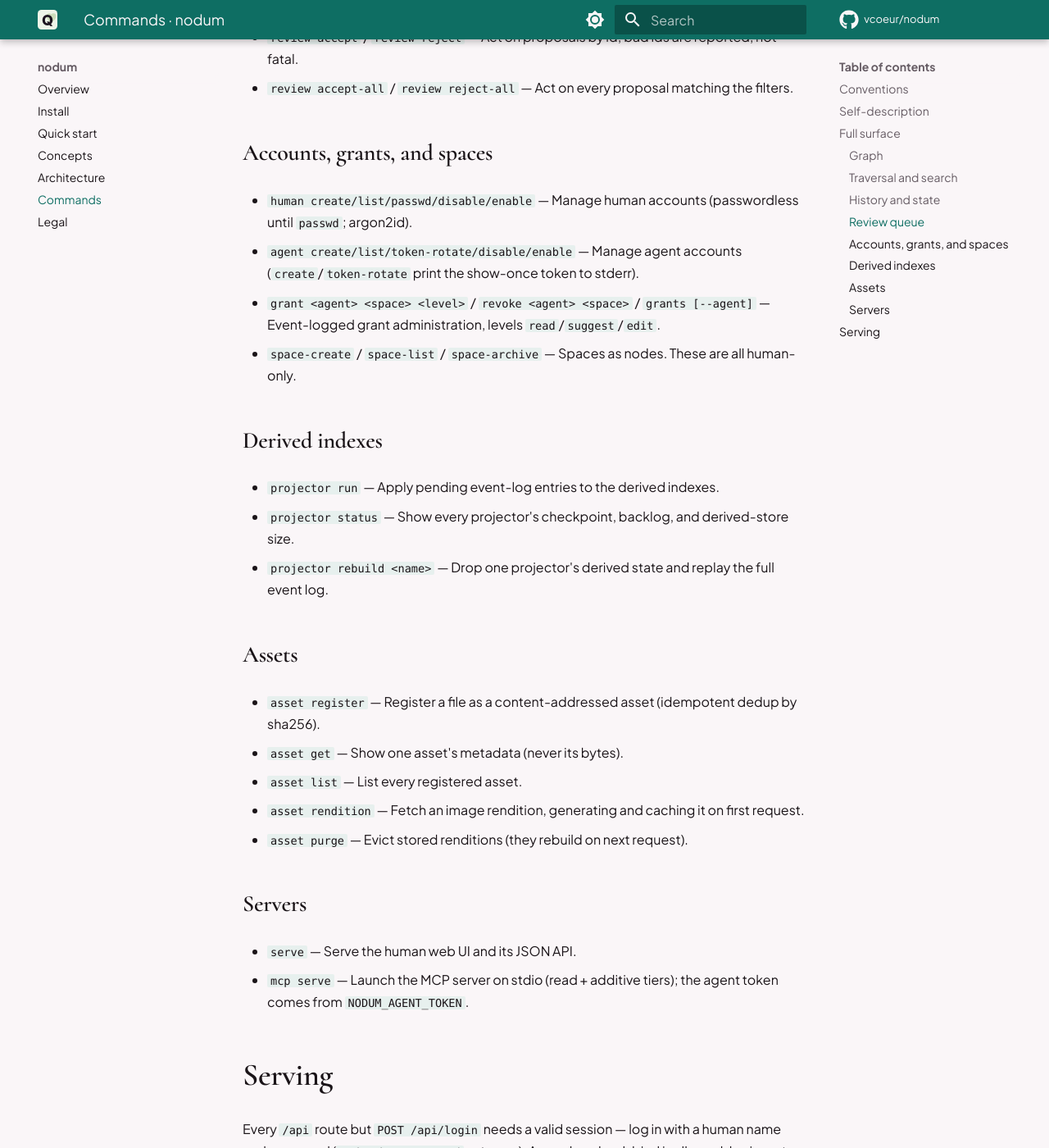
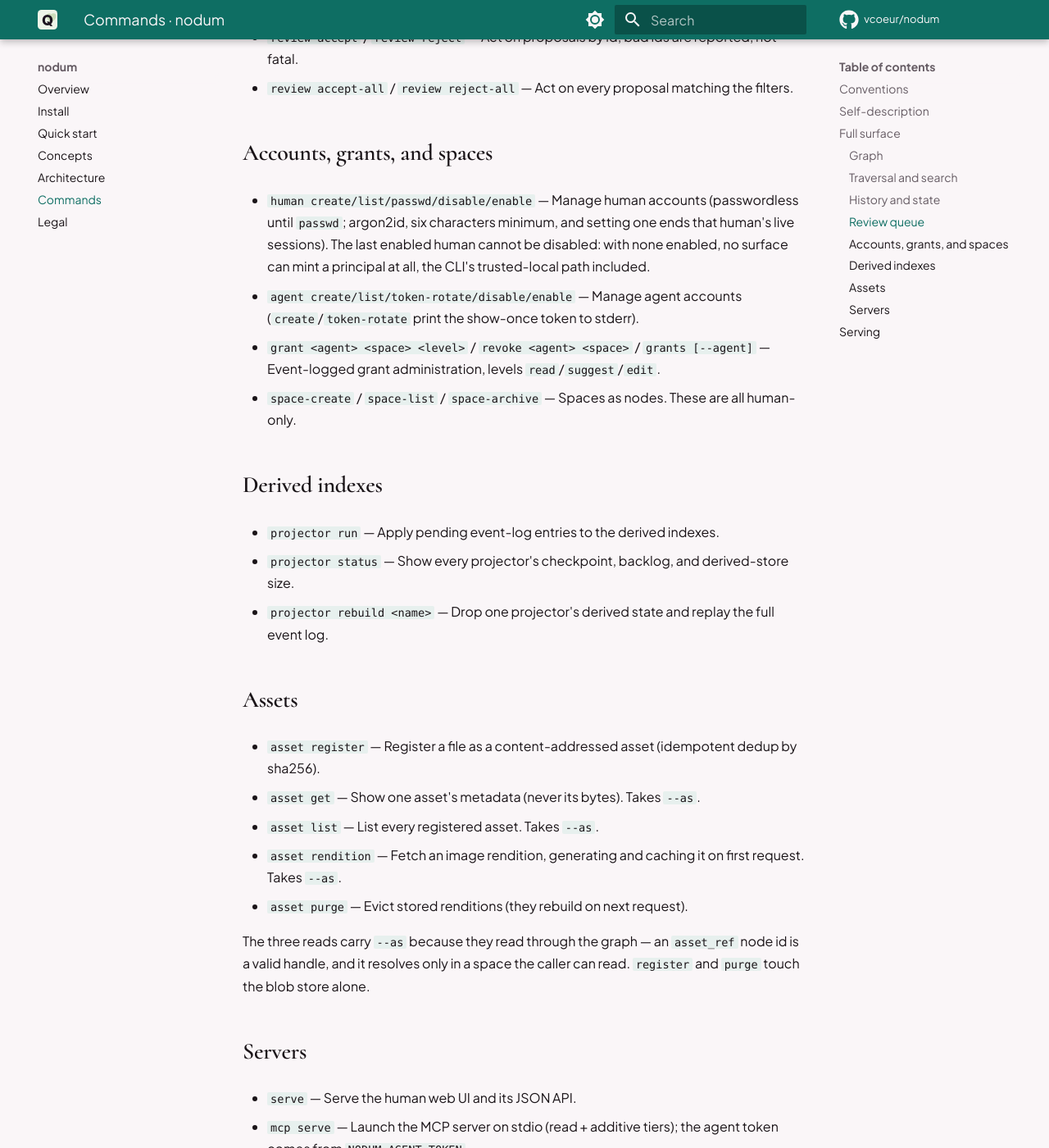
Before and after one commit to vcoeur/nodum, an MkDocs documentation site: the page built from docs/commands.md, in a window 1280 px wide and 1400 px high, scrolled down 2946 px. Shown: the whole window at 82% size. Built offline with MkDocs 1.6.1 and Material for MkDocs 9.7.7, drawn with Linux system fonts in a browser that asks for light colours; comment, search, counter and statistics services are not loaded; some of the changed text lies outside the part shown.

Commit message:
Docs catch up with the review fixes
- AGENTS.md: the migration runner's foreign-key discipline and
  verify-before-apply order; the migration list runs to 0011; asset reads
  take a principal; MCP annotations state each tool's worst case;
  session rows are keyed by the cookie's hash; the password floor and the
  last-enabled-human guard; the cross-space mention rules; asset reads and
  the non-loopback plain-HTTP warning in the CLI contract.
- docs/llms.txt: an edit grant overwrites in place (and update_node is
  annotated destructive for it); wikilinks cross spaces only as far as
  grants do; the interim asset access rule.
- docs/architecture.md: nodum.db row rewritten around the FK recipe and the
  pre-apply check; the MCP row's annotation claim corrected; the assets row
  gains the principal rule.
- docs/commands.md: password floor + session death on change, the
  last-human refusal, --as on the three graph-reading asset commands, and
  the plain-HTTP warning on a LAN bind.
- README.md + docs/concepts.md: mention retirement is grant-bound in both
  directions, and accepting a node activates only the mentions the acceptor
  could have reviewed itself.

```diff
--- a/docs/commands.md
+++ b/docs/commands.md
@@ -105,7 +105,10 @@
 ### Accounts, grants, and spaces
 
 - `human create/list/passwd/disable/enable` — Manage human accounts (passwordless
-  until `passwd`; argon2id).
+  until `passwd`; argon2id, six characters minimum, and setting one ends that
+  human's live sessions). The last enabled human cannot be disabled: with none
+  enabled, no surface can mint a principal at all, the CLI's trusted-local path
+  included.
 - `agent create/list/token-rotate/disable/enable` — Manage agent accounts
   (`create`/`token-rotate` print the show-once token to stderr).
 - `grant <agent> <space> <level>` / `revoke <agent> <space>` / `grants [--agent]` —
@@ -122,10 +125,15 @@
 ### Assets
 
 - `asset register` — Register a file as a content-addressed asset (idempotent dedup by sha256).
-- `asset get` — Show one asset's metadata (never its bytes).
-- `asset list` — List every registered asset.
-- `asset rendition` — Fetch an image rendition, generating and caching it on first request.
+- `asset get` — Show one asset's metadata (never its bytes). Takes `--as`.
+- `asset list` — List every registered asset. Takes `--as`.
+- `asset rendition` — Fetch an image rendition, generating and caching it on first
+  request. Takes `--as`.
 - `asset purge` — Evict stored renditions (they rebuild on next request).
+
+The three reads carry `--as` because they read through the graph — an
+`asset_ref` node id is a valid handle, and it resolves only in a space the
+caller can read. `register` and `purge` touch the blob store alone.
 
 ### Servers
 
@@ -138,7 +146,8 @@
 Every `/api` route but `POST /api/login` needs a valid session — log in with
 a human name and password (`nodum human passwd` sets one). A non-loopback
 bind is allowed: login, not the bind, is the boundary, and the session cookie
-gains `Secure` there. `serve` prints the database path on stderr and
+gains `Secure` there — `serve` warns on stderr that it speaks plain HTTP, so
+put TLS in front of it or the password crosses the network in the clear. `serve` prints the database path on stderr and
 translates a port already in use into the contract's exit 1.
 
 Account and grant administration is on the API as well: `GET /api/me` returns
--- a/docs/llms.txt
+++ b/docs/llms.txt
@@ -17,14 +17,15 @@
 - **Every command prints exactly one JSON object on stdout** and nothing else on the success path, so parse stdout directly. There is no `--json` flag — JSON is the only output format. Human-facing messages and errors go to stderr. Errors are always one line with exit 1, never a traceback.
 - **List commands wrap rows in a named key plus a count**: `{"nodes": [...], "count": 2}`. The HTTP API returns the same envelope bytes, so a client parses one shape whichever surface it talks to.
 - **You are not a human, and the surfaces enforce that.** The CLI is human-only: every command that touches the graph requires `--as human:<id>` — reads included, since reads are grant-scoped too — and there is no way to name an agent on it. You drive the MCP server, which authenticates you with the agent token in `NODUM_AGENT_TOKEN` — minted by `nodum agent create <name>` (shown once, stored hashed; the human carries it in the MCP client config's env block, never on a command line). Your writes land per your grants: `suggest` on a space queues them as `proposed` in the review queue, `edit` lands them `active`. There is no auto-accept mechanism — an agent earns `edit`, or it waits.
-- **Editing does not overwrite.** An agent `node update` on a `suggest` grant stages a `proposed` *version* recording which fields it named. Accepting applies **only those fields** to the node as it stands at that moment, so a human edit made while your proposal waited is not reverted.
+- **Editing does not overwrite — under `suggest`.** An agent `node update` on a `suggest` grant stages a `proposed` *version* recording which fields it named. Accepting applies **only those fields** to the node as it stands at that moment, so a human edit made while your proposal waited is not reverted. **On an `edit` grant the same call overwrites the node in place**, which is why the MCP `update_node` tool is annotated destructive while the additive tools are not.
+- **Your `[[wikilinks]]` cross spaces only as far as your grants do.** A link into a space you may only suggest in stays a `proposed` `mentions` edge even when the node carrying it is live, and a reviewer who holds nothing on that space cannot activate it by accepting your node. Equally, saving a node never retires a mention into a space you cannot read — an unresolvable link is not a removed one.
 - **Review authority is a human, or `edit` on the item's space.** `accept`, `reject`, `archive`, and every `review` subcommand are limited to those; `undo` stays human-only. Account and grant administration (`nodum human …`, `nodum agent …`, `nodum grant/revoke/grants`, `nodum space-*`) is human-only too — you cannot mint or re-level your own access.
 - **Over MCP the read and additive tiers are the whole registry.** The review tools and the curative tools are never registered — they are absent from the tool list, not refused at call time — so whatever your grants, you can propose but never dispose over MCP. This is structural, not a filter — do not try to route around it.
 - **The HTTP API is the human's surface.** It runs on password-login sessions (`POST /api/login`, server-side session rows, an `HttpOnly; SameSite=Strict` cookie), every `/api` route but login requires one, and no request field, header, or query parameter can set an identity. There is no agent authentication there by design.
 - **Search is hybrid.** `nodum search <query>` returns `{query, k, hits}` where each hit carries `node_id`, `type`, `title`, `snippet`, `score`, and a per-signal `signals` breakdown (`bm25`, and `vector` when the embedding extra is installed). Without that extra, ranking degrades to BM25 rather than failing.
 - **Derived indexes are projections of the event log**, so they can lag. `nodum projector status` reports each projector's checkpoint, backlog, and availability; `nodum projector run` applies pending entries; `nodum projector rebuild <name>` replays from event 0.
 - **Graph reads**: `node get <id> --depth N` for a neighbourhood, `traverse`, `subgraph <root-id>` (bounded by node and edge caps, with a `truncated` flag), `find-path`, and `suggest-links <prefix>` for `[[` autocomplete — the last reads `nodes` directly, so it answers on a database whose projectors have never run.
-- **Assets**: registration is content-addressed by sha256 and idempotent. `asset get` returns metadata and never bytes; `asset rendition` returns a generated, cached `thumb`/`preview`. **Agents receive renditions only — originals are never served over MCP.**
+- **Assets**: registration is content-addressed by sha256 and idempotent. `asset get` returns metadata and never bytes; `asset rendition` returns a generated, cached `thumb`/`preview`. **Agents receive renditions only — originals are never served over MCP.** Assets are not space-scoped until Phase 4: the interim rule is that any grant reaches them and no grant reaches none of them, and an `asset_ref` node id only resolves as a handle if you can read its space.
 - **`--set key=value` is repeatable**, and values are parsed as JSON with a raw-string fallback: `--set year=1815` yields an integer, `--set venue=Nature` a string.
 - **A rejection needs a reason.** Both `reject <id> --reason` and `review reject … --reason` require it and record it in the reject event's payload.
 
```
Also changed, not shown: AGENTS.md (+38 -10 lines), README.md (+6 -1 lines), docs/architecture.md (+3 -3 lines), docs/concepts.md (+4 -1 lines).
